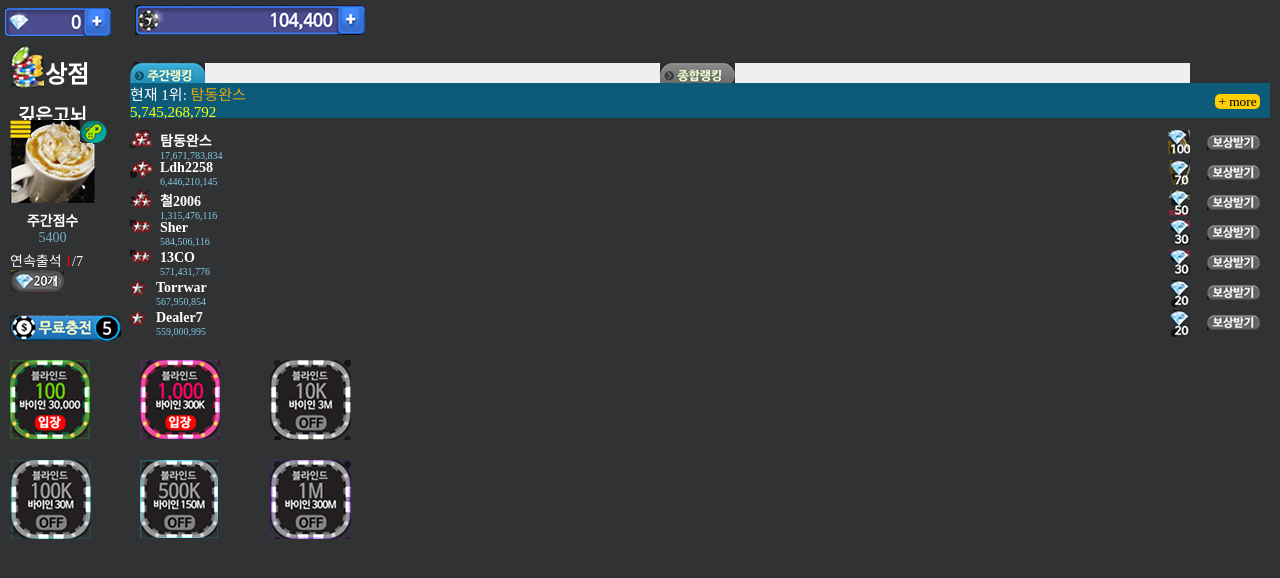
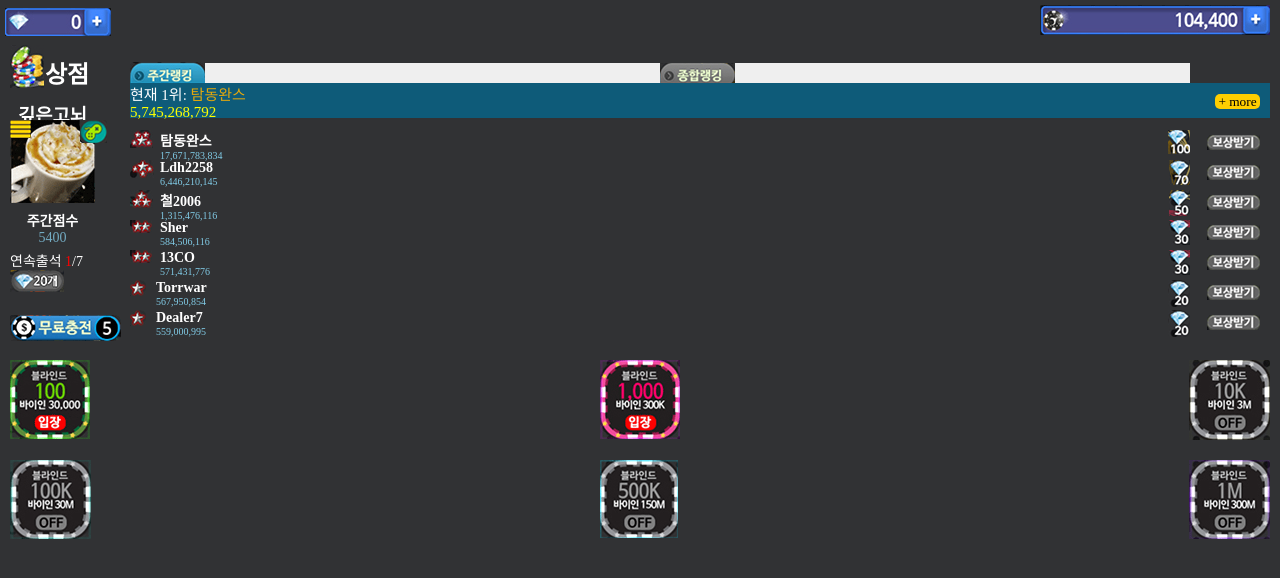
Before and after one commit to wmj1121/pokerJ, a plain HTML site: page index.html in a window 1280 px wide. Drawn offline with Linux system fonts and the light colour scheme.

Commit message:
20210227

```diff
--- a/css/porker.css
+++ b/css/porker.css
@@ -14,8 +14,8 @@
 
 .top .chip {
     position:absolute;
-    left:135px;
-    top:5;
+    top:5px;
+    right:10px;
 }
 
 .top .dia {
@@ -230,6 +230,8 @@ h3 {
 
 .button {
     position:relative;
+    width:100%;
+    height:100%;
 }
 
 .button li:nth-child(1) {
@@ -241,13 +243,15 @@ h3 {
 .button li:nth-child(2) {
     position:absolute;
     top:360px;
-    left:140px;
+    left:50%;
+    width:80px;
+    margin-left:-40px;
 }
 
 .button li:nth-child(3) {
     position:absolute;
     top:360px;
-    left:270px;
+    right:10px;
 }
 
 .button li:nth-child(4) {
@@ -259,11 +263,13 @@ h3 {
 .button li:nth-child(5) {
     position:absolute;
     top:460px;
-    left:140px;
+    left:50%;
+    width:80px;
+    margin-left:-40px;
 }
 
 .button li:nth-child(6) {
     position:absolute;
     top:460px;
-    left:270px;
+    right:10px;
 }
```
